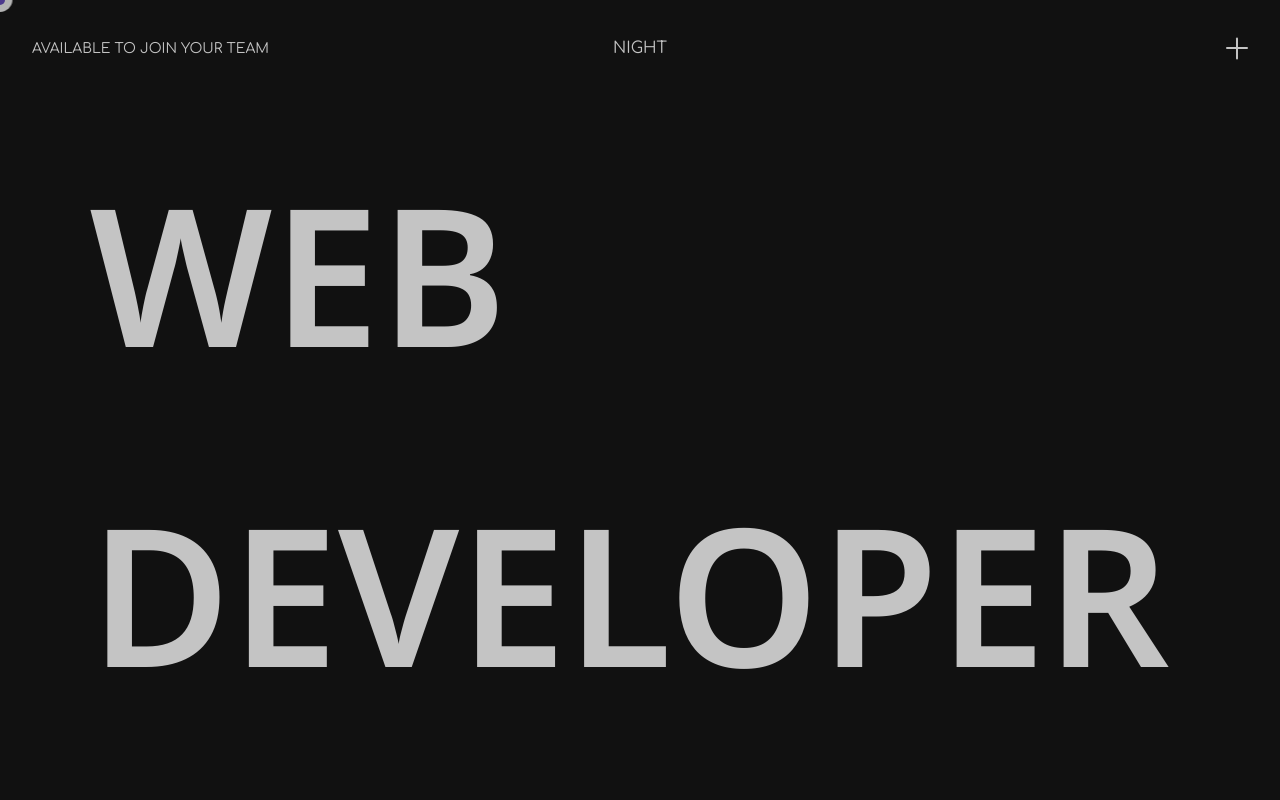
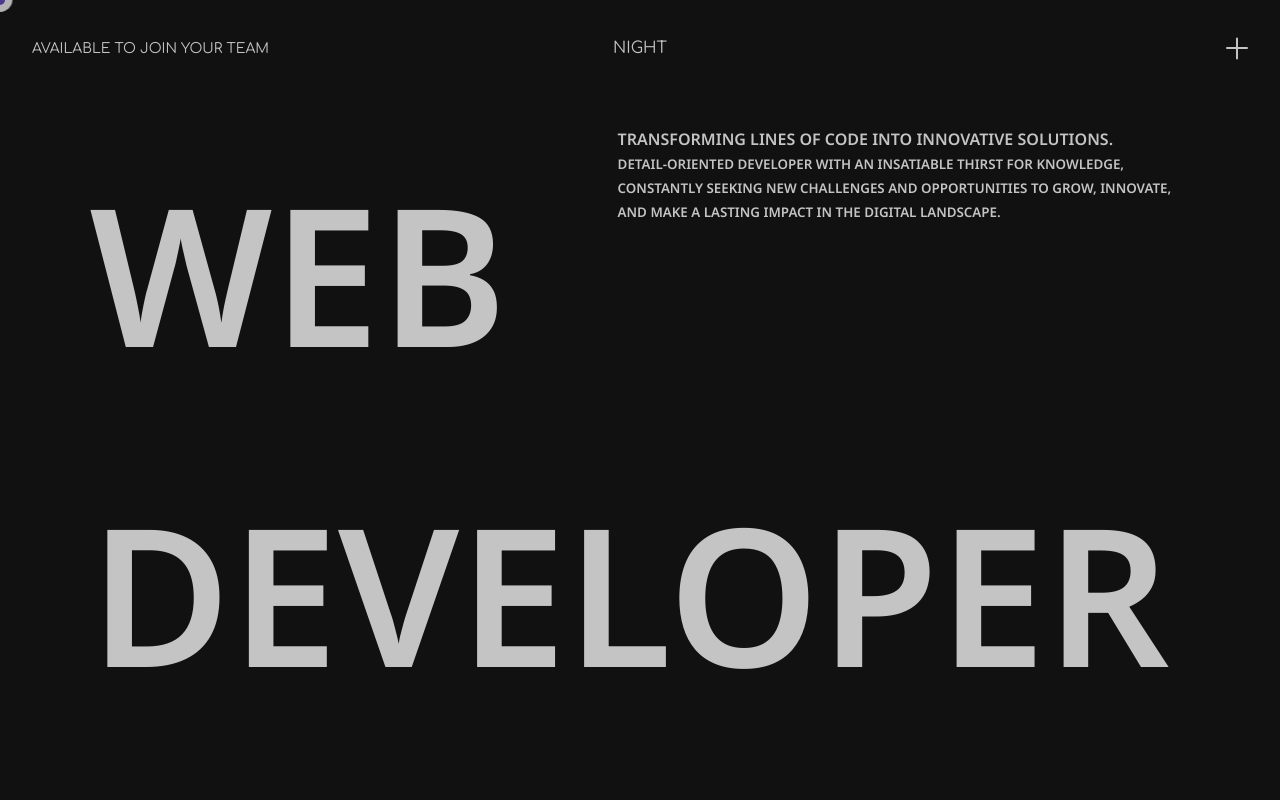
Before and after one commit to Shabahang-Saffari/Portfolio-Website, a React (Vite) app: page / in a window 1280 px wide. Shown: the top 800 px of the page. Built offline with nearby package versions, Linux system fonts and the light colour scheme.

Commit message:
working on opening sentence

```diff
--- a/src/components/Hero/Hero.jsx
+++ b/src/components/Hero/Hero.jsx
@@ -19,6 +19,15 @@ const Hero = () => {
           {hero_title_array.map((char) => {
             return <span key={nanoid()}>{char}</span>;
           })}
+          <p className="my_sentence">
+            Transforming lines of code into innovative solutions.
+            <br />
+            <small>
+              Detail-oriented developer with an insatiable thirst for knowledge,
+              constantly seeking new challenges and opportunities to grow,
+              innovate, and make a lasting impact in the digital landscape.
+            </small>
+          </p>
         </motion.div>
       </div>
     </div>
--- a/src/components/Hero/hero.scss
+++ b/src/components/Hero/hero.scss
@@ -15,9 +15,12 @@
   text-transform: uppercase;
   // border: 2px solid rgb(10, 124, 253) !important;
 }
+
 .hero_title {
+  position: relative;
+  // border: 2px solid rgb(10, 124, 253) !important;
   font-family: "Noto Sans Thai", sans-serif;
-  padding: 7%;
+  padding: 0 7%;
   span {
     font-size: 15vw;
     height: 100%;
@@ -38,7 +41,15 @@
     }
   }
 }
-
+.my_sentence {
+  position: absolute;
+  top: 0;
+  right: 8%;
+  width: 35rem;
+  color: $primary_200;
+  font-size: 1rem;
+  // border: 2px solid rgb(211, 226, 0) !important;
+}
 // .hero_title::before {
 //   content: "";
 //   position: absolute;
--- a/src/components/data.jsx
+++ b/src/components/data.jsx
@@ -162,10 +162,11 @@ export const projects = [
       "This application is a comprehensive full-stack solution, incorporating robust authentication and authorization features. Users can effortlessly sign up, and the admin defines roles and access levels. The application provides a range of functionalities, including project and ticket creation/editing, commenting, and more. Users benefit from a powerful search and filter system, ensuring efficient management and tracking of bugs and issues.",
     techs: [
       { id: nanoid(), name: "NodeJS", icon: <FaNodeJs /> },
+      { id: nanoid(), name: "ExpressJS", icon: <SiExpress /> },
       { id: nanoid(), name: "MS SQL", icon: <SiMicrosoftsqlserver /> },
       { id: nanoid(), name: "Javascript", icon: <RiJavascriptFill /> },
+      { id: nanoid(), name: "CSS", icon: <FaCss3Alt /> },
       { id: nanoid(), name: "HTML", icon: <FaHtml5 /> },
-      { id: nanoid(), name: "CSS", icon: <FaCss3Alt /> },
     ],
     pic1: BugTracker_desktop,
     pic2: BugTracker_tablet,
```
